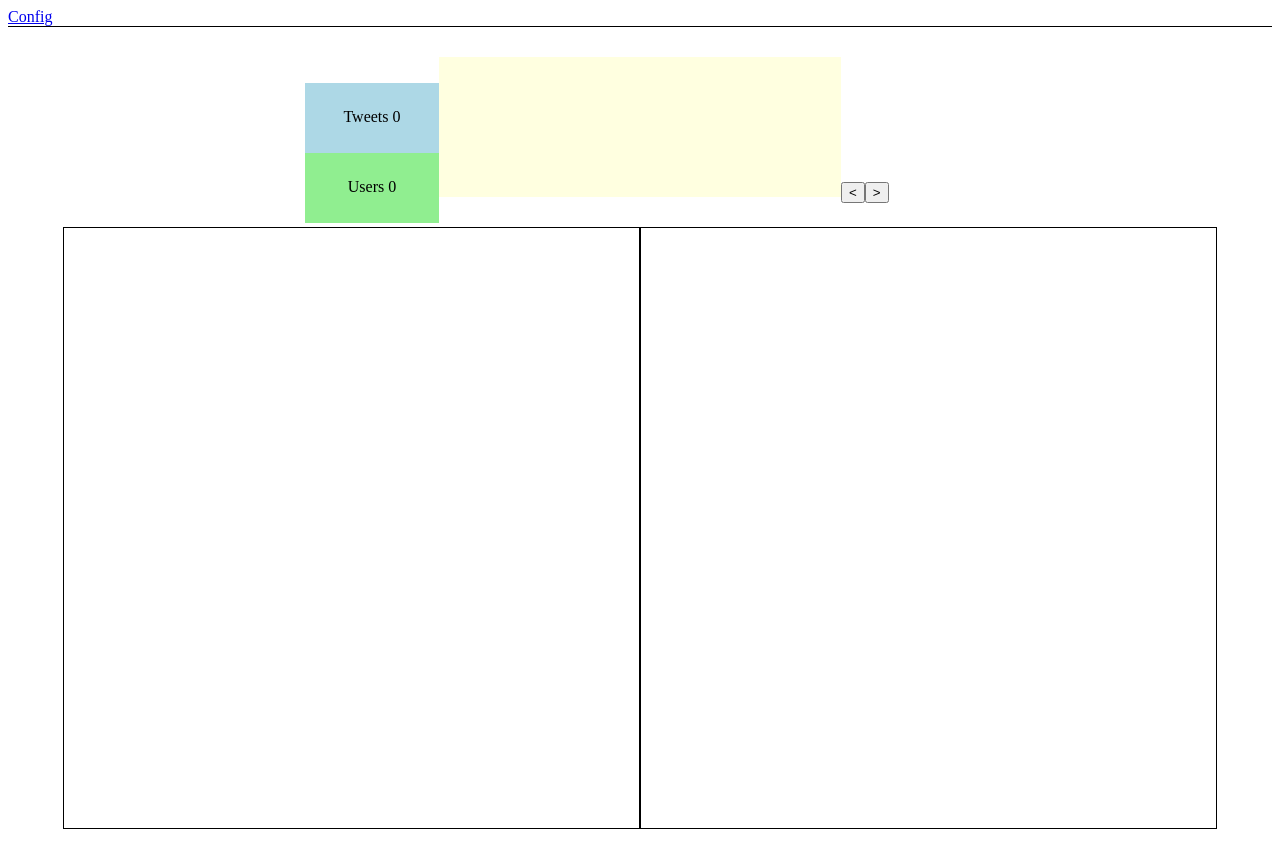
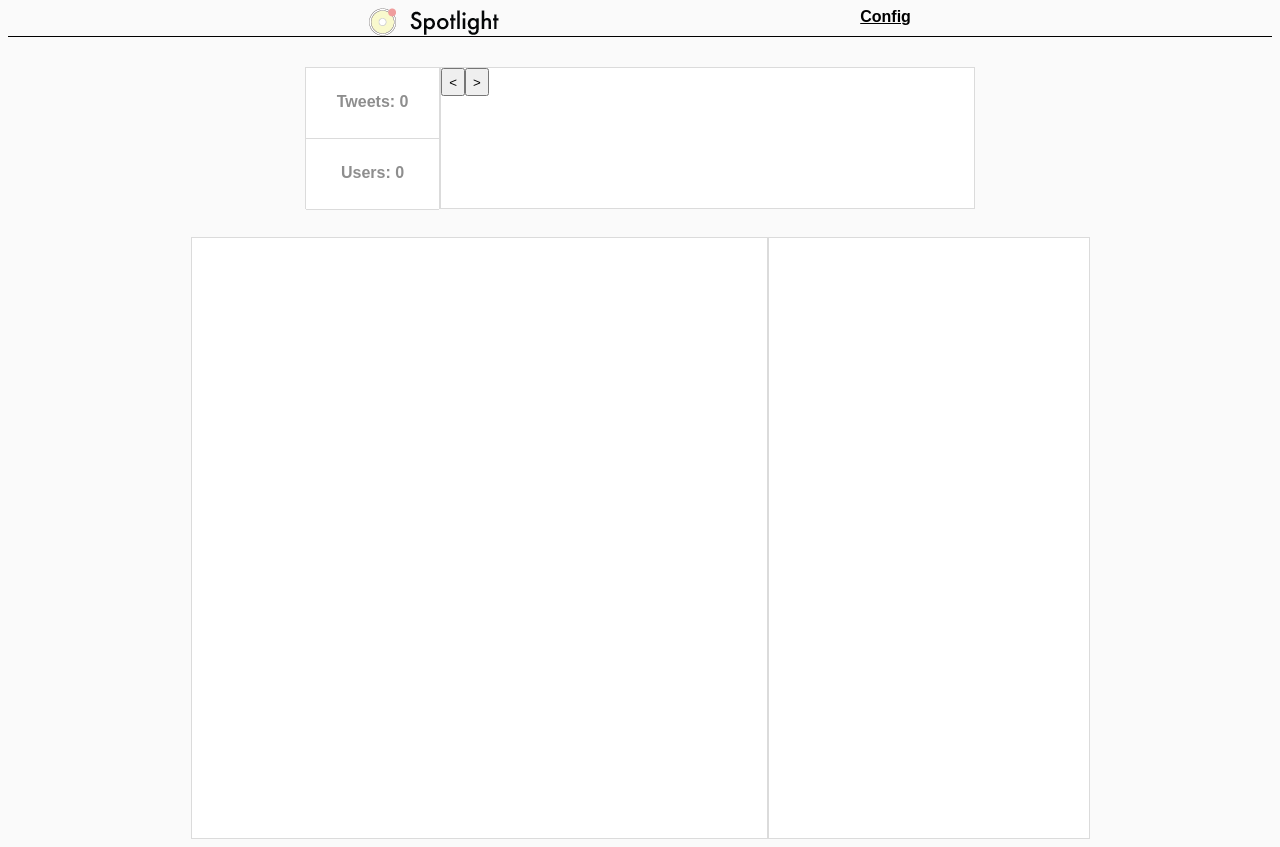
Before and after one commit to deivede/spotlight, a Flask app: page / in a window 1280 px wide. Run offline with Flask 2, Linux system fonts and the light colour scheme; data that the repository does not hold is empty; some libraries are stand-ins or nearby versions.

Commit message:
Styling colors and fonts

```diff
--- a/static/index.css
+++ b/static/index.css
@@ -1,6 +1,17 @@
+body {
+  background-color: rgb(250,250,250);
+}
+
+#app {
+}
+
+a {
+  font-family: sans-serif;
+  font-weight: bold
+}
 
 #buttons {
-  margin: 0 auto;
+  color: black;
 }
 
 #flex {
@@ -11,6 +22,8 @@
 #navbar {
   display: block;
   border-bottom: 1px solid;
+  display: flex;
+  justify-content: space-evenly;
 }
 
 .linkedtweet {
@@ -32,6 +45,7 @@
   margin: 0 auto;
   margin-top: 30px;
   margin-bottom: 30px;
+  display: flex
 }
 
 .nick {
@@ -64,53 +78,94 @@
   overflow: auto;
   width: 575px;
   height: 600px;
-  border: 1px solid;
+  border: 1px solid rgb(219,219,219);
+  background-color: rgb(255,255,255);
 }
 
-  .dashboard {
-    height: 100%;
-    width: 20%;
-    display: inline-block;
-    position: relative;
-    bottom: 30px;
-  }
+.dashboard {
+  height: 100%;
+  width: 20%;
+  display: inline-block;
+  border: 1px solid rgb(219,219,219);
+}
 
 #sidebar {
   overflow: auto;
-  width: 575px;
+  width: 320px;
   height: 600px;
-  border: 1px solid;
+  border: 1px solid rgb(219,219,219);
+  background-color: rgb(255,255,255);
+}
+
+.displayDate {
+  display: inline;
+  text-align: center;
+  position: relative;
+  bottom: 15px;
+  font-family: sans-serif;
+  color: rgb(142,142,142);
+  font-size: 0.9em;
+  font-weight: bold;
+}
+
+.SideBarCell {
+  height: 52px;
+  width: 90%;
+  margin-top: 5px;
+  margin-left: auto;
+  margin-right: auto;
+  margin-bottom: 5px;
 }
 
 #userbar {
-  height: 100%;
-  width: 60%;
+  height: 80%;
+  width: 100%;
   overflow-x: scroll;
   overflow-y: hidden;
-  background-color: lightyellow;
   display: inline-flex;
   flex-direction: row;
   align-items: center;
   margin: 0 auto;
   scrollbar-width: none;
+  position: relative;
+  top: 15px;
+}
+
+#parentBar {
+  height: 100%;
+  width: 80%;
+  background-color: rgb(255,255,255);
+  display: inline-flex;
+  border: 1px solid rgb(219,219,219);
 }
 
 
 #scrollButtonsWrap {
-  width: 20%;
-  display: inline;
+  width: 10%;
+  display: inline-flex;
+  height: 20%
 }
 
 .renderLinkedtt {
-  width: 100%;
+  width: 96%;
   height: 20px;
   text-align: center;
+  margin-left: 10px;
+  margin-right: 10px;
 }
 
 .displayBox {
   height: 90px;
-  width: 110px;
+  width: 70px;
   display: inline-block;
+  margin: 10px;
+}
+
+.displaySideBar {
+  height: 50px;
+  width: 50px;
+  display: inline-block;
+  margin: 2px;
 }
 
 .dashboardDisplay {
@@ -136,12 +191,12 @@
   width: 100%;
 }
 
-#upDisplay {
-  background-color: lightblue
-}
-
-#downDisplay {
-  background-color: lightgreen
+.countDisplay {
+  font-family: sans-serif;
+  font-weight: bold;
+  color: rgb(142,142,142);
+  background-color: rgb(255,255,255);
+  border-bottom: 1px solid rgb(219,219,219);
 }
 
 .totalTweetsnumber {
@@ -158,7 +213,7 @@
 .newTweetsDisplay {
   height: 20px;
   width: 20px;
-  background-color: lightpink;
+  background-color: #ea0b0b91;
   border-radius: 50%;
   display: inline-block;
   position: relative;
@@ -186,7 +241,21 @@
 }
 
 .PicClip.small{
-  height:0px;
-  width:0px;
+  height:45px;
+  width:45px;
   margin: 0px;
 }
+
+.loader {
+  border: 2px solid #f3f3f3;
+  border-radius: 50%;
+  border-top: 2px solid #3498db;
+  width: 14px;
+  height: 14px;
+  animation: spin 2s linear infinite;
+}
+
+@keyframes spin {
+  0% { transform: rotate(0deg); }
+  100% { transform: rotate(360deg); }
+}
--- a/static/index.js
+++ b/static/index.js
@@ -93,9 +93,9 @@ async function getTweets() {
 
         useEffect(() => {
           if(tweets > 0) {
-            if(picBorder !== "red") {
+            if(picBorder !== "#ea0b0b91") {
               setUnreadTweets(responseTweets);
-            } else if(picBorder === "red") {
+            } else if(picBorder === "#ea0b0b91") {
               setUnreadTweets(unreadTweets + responseTweets);
             }
 
@@ -104,7 +104,7 @@ async function getTweets() {
               setDecreaseUser(false)
             }
               setDisplay("inline-block");
-              setPicBorder("red");
+              setPicBorder("#ea0b0b91");
               setOpacity(1);
               setVisibility("visible");
             }
@@ -144,6 +144,7 @@ async function getTweets() {
 
     function TwitterUsers(props) {
       const [oldTweets, setOldTweets] = useState([])
+      const [createdAt, setCreatedAt] = useState("")
 
       const requestTweets = () => {
           const friendScreenName = props.screen_name
@@ -155,8 +156,10 @@ async function getTweets() {
                       response.json()
                       .then( friend => {
                           const oldTweet = friend.old_tweets;
+                          const createdDate = friend.old_tweets[0].created_at;
                           console.log(oldTweet);
                           setOldTweets(oldTweet)
+                          setCreatedAt(createdDate)
                        })
                 }
                 else {
@@ -188,13 +191,14 @@ async function getTweets() {
     },[])
 
         return (
-            <div className="displayBox">
-              <div className="story" >
-                <img src={props.pic}  className="PicClip"
+          <div className="SideBarCell">
+            <div className="displaySideBar">
+                <img src={props.pic}  className="PicClip small"
                 onClick={() => sendData()}
               />
-              </div>
             </div>
+            <div className="displayDate">{createdAt}</div>
+         </div>
         )
 }
 
@@ -207,7 +211,10 @@ async function getTweets() {
                       props.tweetData.tweetId ,
                       document.getElementById(props.order),
                       { align: "center", conversation: "none" , dnt: false}
-              )
+              ).then(() => {
+                      const ff = document.getElementById("wheel" + props.order);
+                      ff.remove()
+                    });
     })
 
       const showLinkedTweets = (revert) => {
@@ -232,11 +239,13 @@ async function getTweets() {
 
       if(props.tweetData.linkedTweet) {
          return (<div className="renderedTweet">
+                    <div className="loader" id={"wheel" + props.order}></div>
                     <div id={props.order}></div>
                     <button className="renderLinkedtt" onClick={() => showLinkedTweets(revert)} >Show linked tweet</button>
                     <div id={"linkedTweet" + props.order}></div>
                 </div> )} else {
                   return (<div className="renderedTweet">
+                             <div className="loader" id={"wheel" + props.order}></div>
                              <div id={props.order}></div>
                          </div>)
                 }
@@ -334,7 +343,7 @@ async function getTweets() {
             , [tweetData])
 
             useEffect(() => {
-            console.log("ODO")
+
                 var elements = []
                 for(let i=0; i < oldTweets.length; i++) {
                   const el = document.getElementById(i);
@@ -343,39 +352,36 @@ async function getTweets() {
                 }
                   elements.push(<RenderedTweets tweetData={oldTweets[i]}
                                                      order={i}/>)
-                  console.log("PIAN" + oldTweets[i])
+                  console.log(oldTweets[i])
                 }
                 setTweetElement(elements)
            }, [oldTweets])
 
            const scrollUserBar = (direction) => {
             const el = document.getElementById("userbar");
-            direction ? el.scrollLeft += 300 : el.scrollLeft -= 300
+            direction ? el.scrollLeft += 500 : el.scrollLeft -= 500
           }
 
           return (
               <div>
                 <div id="navbar">
-                  <div id="buttons">
-                    <a href="/config">Config</a>
-                  </div>
+                  <img src="static/upbarlogo.png"></img>
+                  <a href="/config" id="buttons">Config</a>
                 </div>
                 <div id="render">
                   <div className="dashboard">
-                    <div className="totalTweets" id="upDisplay">
+                    <div className="totalTweets countDisplay">
                       <div className="totalTweetsnumber">
-                      Tweets {totalTweets}
+                      Tweets: {totalTweets}
                       </div>
                     </div>
-                    <div className="totalTweets" id="downDisplay">
+                    <div className="totalTweets countDisplay">
                       <div className="totalTweetsnumber">
-                      Users {totalUsers}
+                      Users: {totalUsers}
                       </div>
                     </div>
                   </div>
-                  <div id="userbar" >
-                      {userDisplays}
-                  </div>
+                  <div id="parentBar">
                   <div id="scrollButtonsWrap">
                     <button  className="ScrollButton" onClick={() => scrollUserBar(false)}>
                     {"<"}
@@ -383,6 +389,10 @@ async function getTweets() {
                     <button className="ScrollButton" onClick={() => scrollUserBar(true)}>
                     {">"}
                     </button>
+                  </div>
+                  <div id="userbar" >
+                      {userDisplays}
+                  </div>
                   </div>
                 </div>
                   <div id="flex">
```
Also changed, not shown: static/upbarlogo.png (added).
